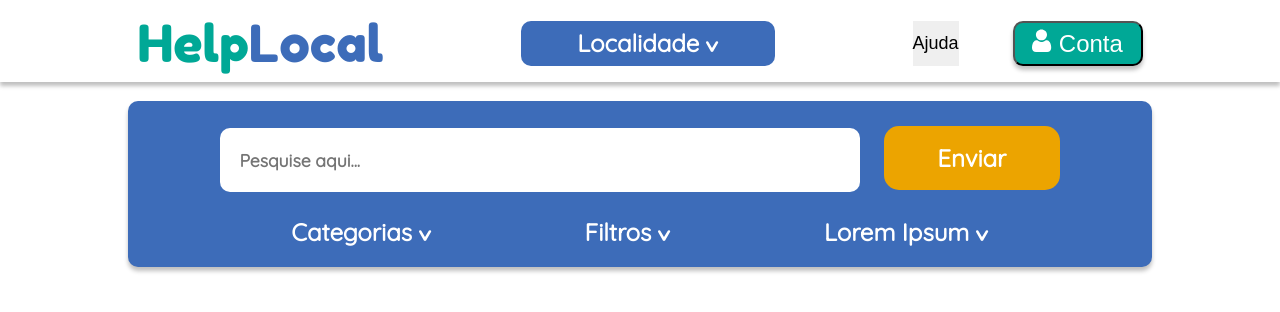
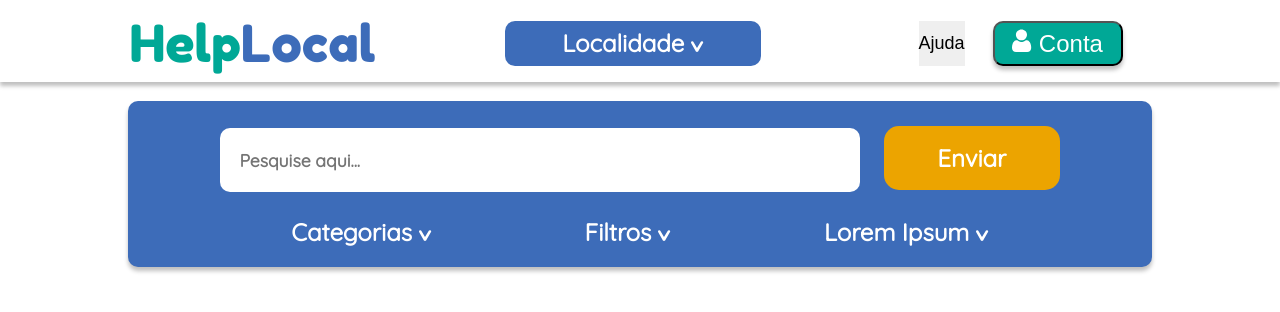
Before and after one commit to rign0002/Hackathon-Sebrae, a PHP site: page /principal.html in a window 1280 px wide. Shown: the top 312 px of the page. Run offline with PHP 8.4, Linux system fonts and the light colour scheme.

Commit message:
Um pouco mais responsivo

```diff
--- a/css/principal.css
+++ b/css/principal.css
@@ -40,7 +40,7 @@ html {
     background-color: #3D6CB9;
     color: white;
     border: none;
-    width: 254px;
+    width: 16rem;
     height: 45px;
     border-radius: 10px;
     font-size: 1.5rem;
@@ -50,9 +50,9 @@ html {
 }
 
 #menuzinho {
-    width: 230px;
+    width: 260px;
     display: flex;
-    justify-content: space-between;
+    justify-content: space-evenly;
 }
 
 #botao-ajuda {
@@ -116,6 +116,7 @@ html {
     font-family: Quicksand;
     font-weight: 900;
     margin-top: 10px;
+    cursor: pointer;
 }
 
 #filtros-div {
@@ -132,6 +133,7 @@ html {
     font-family: quicksand;
     font-weight: 900;
     padding-bottom: 10px;
+    cursor: pointer;
 }
 
 
@@ -166,12 +168,18 @@ html {
         font-size: 14px;
         line-height: 1.4;
    }
+   #barra-pesquisa {
+       width: 29.5rem;
+   }
 }
 
 @media (max-width: 800px) {
     html {
         font-size: 12px;
         line-height: 1.3;
+    }
+    #barra-pesquisa {
+        width: 20rem;
     }
 }
 
--- a/principal.html
+++ b/principal.html
@@ -30,6 +30,7 @@
                 <button class="botao-filtro">Lorem Ipsum&nbsp;<img src="./img/setinha.svg"/></button>
             </div>
         </div>
+
     </section>
 </body>
 </html>
```
